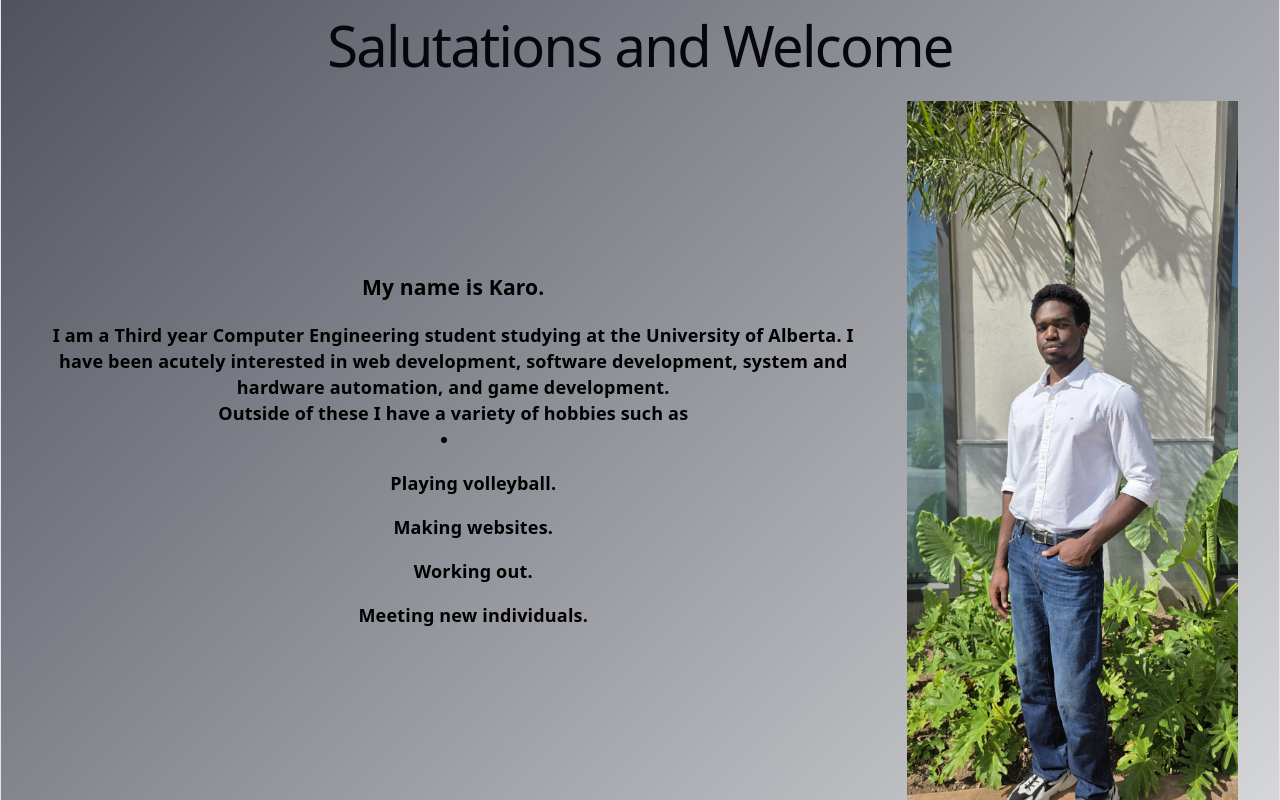
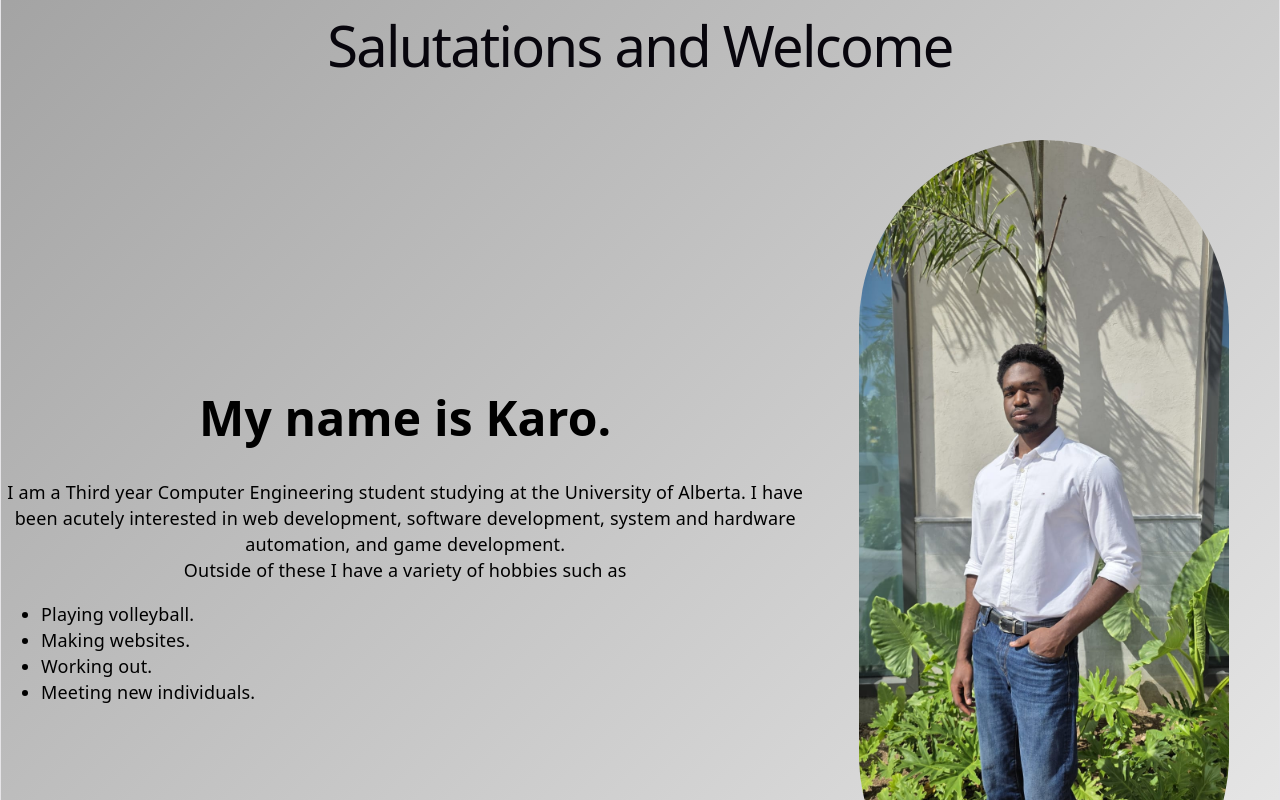
Before and after one commit to kdruid/My-Website, a React (Vite) app in the folder my-react-app/: page / in a window 1280 px wide. Shown: the top 800 px of the page. Built offline with nearby package versions, Linux system fonts and the light colour scheme.

Commit message:
rounded_image

```diff
--- a/my-react-app/src/App.css
+++ b/my-react-app/src/App.css
@@ -1,7 +1,6 @@
 html, body, #root {
   width: 100%;
   min-height: 100vh;
-
   margin: 0;
   padding: 0;
 }
@@ -9,8 +8,8 @@ html, body, #root {
 :root{
   --gradient: linear-gradient(
     135deg,
-    #3b82f6,
-    #0a0f1e,
+    #ffffff,
+    grey,
     #ffffff,
     #3b82f8
   )
@@ -25,17 +24,13 @@ html, body, #root {
 }
 
 .App{
+  font-size: large;
   text-decoration: bold;
   color: #000;
   min-height: 100vh;
   background-size: 500% 500%;
   background-image: var(--gradient);
   animation: gradientShift 20s ease infinite;
-}
-
-.App img{
-  max-width: 100%;
-  justify-content: right;
 }
 
 .p_box{
@@ -50,6 +45,11 @@ html, body, #root {
   border-radius: 10px;
   border-color: grey;
   background-color: rgba(255, 255, 255, 0.05);
+}
+
+.p_box img{
+  max-width: 100%;
+  max-height: 100%;
 }
 
 .w_box{
@@ -100,11 +100,6 @@ html, body, #root {
   padding: 20px;
 }
 
-.content{
-  border-block: black;
-}
-
-
 .collapsible{
   font-size: medium;
   flex-direction: row;
@@ -122,9 +117,21 @@ html, body, #root {
   color: rgb(97, 173, 239);
 }
 
+.content{
+  display: flex;
+  justify-content: space-between;
+  align-items: center;
+}
+
 .content h3{
-  color: var(--gradient);
-  animation: gradientShift 10s ease infinite;
+  font-size: clamp(16px, 5vw, 48px)
+}
+
+.content img{
+  border-radius: 10000px;
+  padding: 50px;
+  max-width: 800px;
+  max-height: 800px;
 }
 
 .footer_container h1{
@@ -160,3 +167,7 @@ table {
   border-spacing: 40px 10px;
   text-align: center;
 }
+
+ul{
+  text-align: left;
+}
--- a/my-react-app/src/App.jsx
+++ b/my-react-app/src/App.jsx
@@ -16,31 +16,24 @@ function App() {
     <div className="App">
       <h1>Salutations and Welcome</h1>
        <main>
-        <table>
-          <thead>
-            <tr>
-              <th>
         <div className="content">
+          <span>
             <h3>My name is Karo. <br /></h3>
             I am a Third year Computer Engineering student studying at the University of Alberta.
             I have been acutely interested in web development, software development, system and
             hardware automation, and game development.
             <br />
             Outside of these I have a variety of hobbies such as
-                  <li>
-                    <ul>Playing volleyball.</ul>
-                    <ul>Making websites.</ul>
-                    <ul>Working out.</ul>
-                    <ul>Meeting new individuals.</ul>
-                  </li>
-                  <br />
+            <ul>
+              <li>Playing volleyball.</li>
+              <li>Making websites.</li>
+              <li>Working out.</li>
+              <li>Meeting new individuals.</li>
+            </ul>
+          </span>
+        <img src={myImage} alt="image of me" /> <br />
         </div>
-              </th>
-              <th> <img src={myImage} alt="image of me" /> <br /> </th>
-            </tr>
-          </thead>
 
-        </table>
 
 
         <button onClick={() =>
@@ -100,15 +93,15 @@ function App() {
           <h3> Computer Engineering Senior External Executive </h3>
         </div>
         )}
+      </main>
 
 
-        <div className="footer">
+      <footer>
         <div className="footer_container">
           <h1>Contact Me</h1>
           <a href="mailto:oghenekaroegbevurie@gmail.com">Email: oghenekaroegbevurie@gmail.com</a>
         </div>
-        </div>
-       </main>
+      </footer>
     </div>
   );
 }
```
Lines whose indentation alone changed are shown as unchanged.
